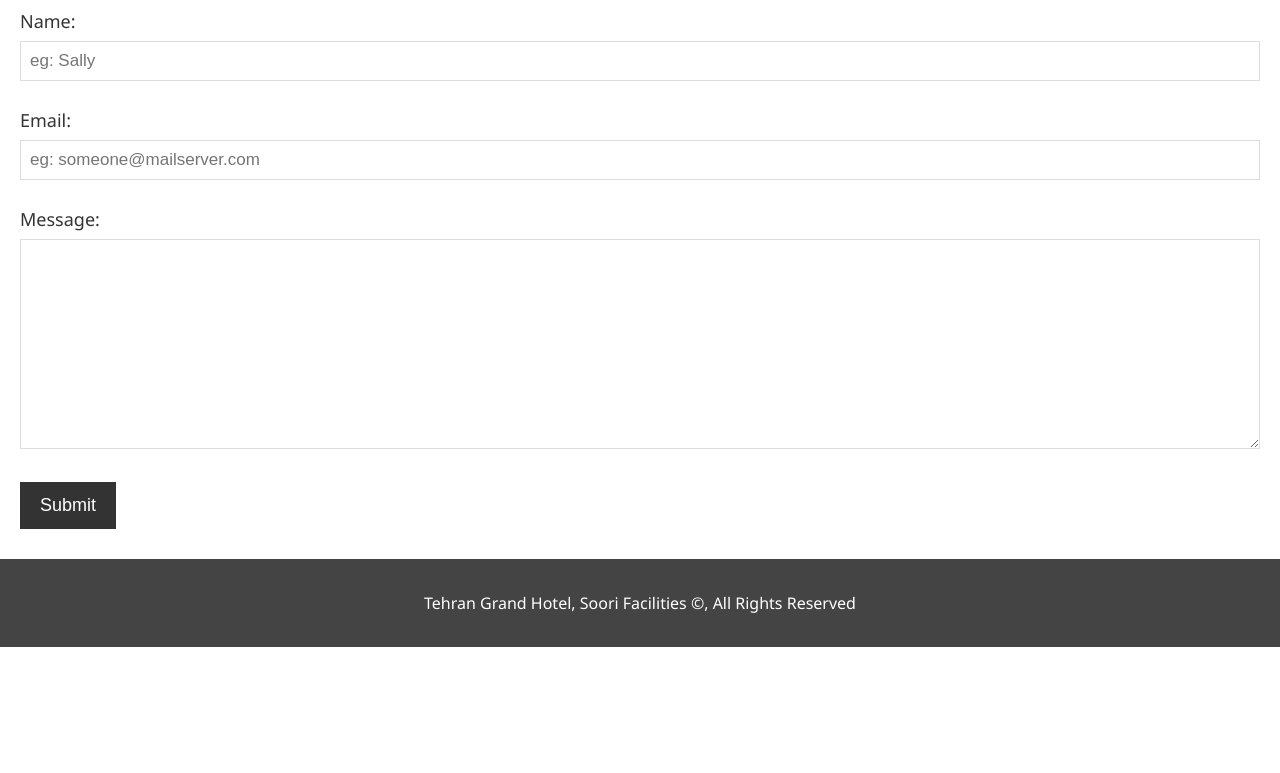
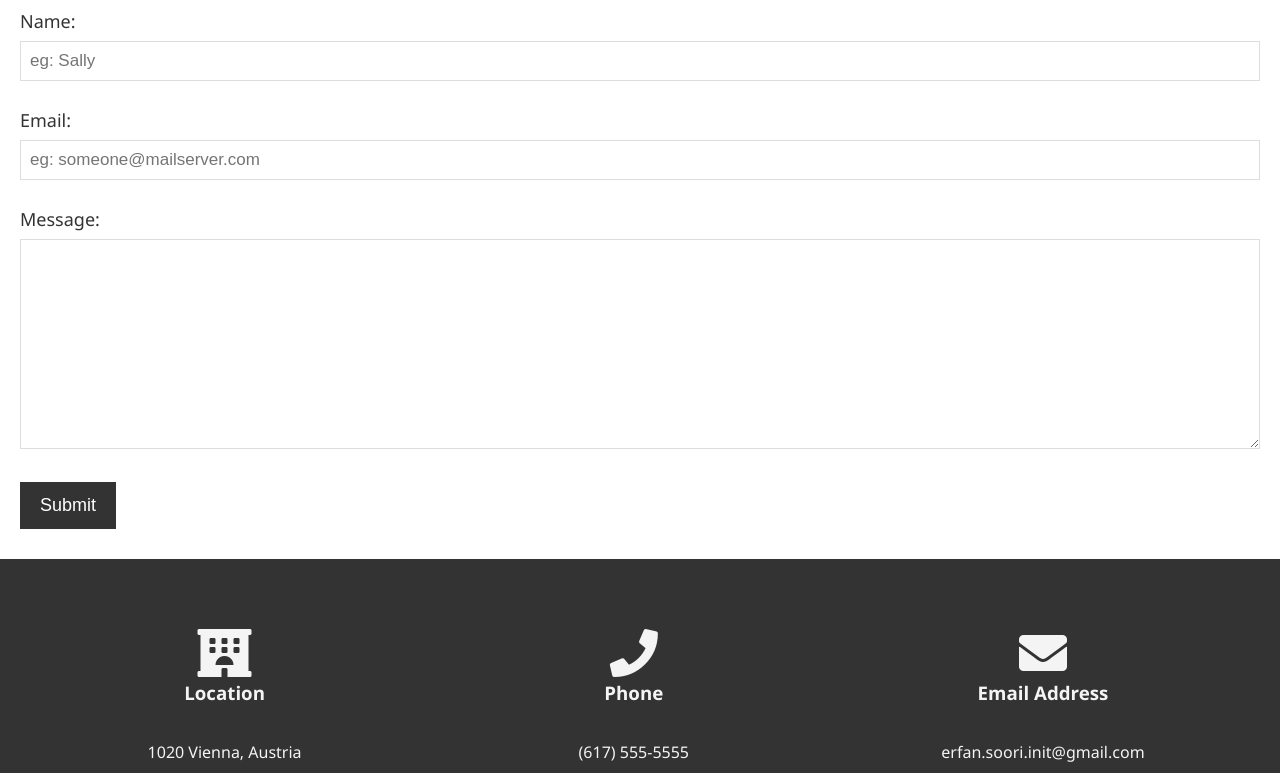
Before and after one commit to erfansoori/webNotes, a plain HTML site: page 03_project_hotel/contact.html in a window 1280 px wide. Shown: the part 179-952 px from the top of the page. Before the commit the page ends 826 px from the top, so only its background shows below. Drawn offline with Linux system fonts and the light colour scheme.

Commit message:
hotel project: all done 1.1

```diff
--- a/03_project_hotel/contact.html
+++ b/03_project_hotel/contact.html
@@ -42,6 +42,26 @@
       <button type="submit" class="btn-dark">Submit</button>
     </form>
   </section>
+  <section id="contact-info" class="bg-dark">
+    <div class="container">
+      <div class="contact-info-detail">
+        <i class="fas fa-hotel fa-3x"></i>
+        <h3>Location</h3>
+        <p>1020 Vienna, Austria</p>
+      </div>
+      <div class="contact-info-detail">
+        <i class="fas fa-phone fa-3x"></i>
+        <h3>Phone</h3>
+        <p>(617) 555-5555</p>
+      </div>
+      <div class="contact-info-detail">
+        <i class="fas fa-envelope fa-3x"></i>
+        <h3>Email Address
+        </h3>
+        <p>erfan.soori.init@gmail.com</p>
+      </div>
+    </div>
+  </section>
   <footer id="home-footer" >
     <p>Tehran Grand Hotel, Soori Facilities &copy;, All Rights Reserved</p>
   </footer>
--- a/03_project_hotel/css/style.css
+++ b/03_project_hotel/css/style.css
@@ -346,12 +346,23 @@ p {
   border-color: #F7C08A;
 }
 
+#contact-info{
+  margin: 0;
+  height: 300px;
+}
+#contact-info .contact-info-detail{
+  float: left;
+  width: 33%;
+  height: 100%;
+  text-align: center;
+  margin: 70px 0px;
 
+}
 /* footer */
 #home-footer{
   clear: both;
   text-align: center;
-  color: #fff;
+  color: #f4f4f4;
   padding: 30px 20px;
   background-color: #444;
 
```
